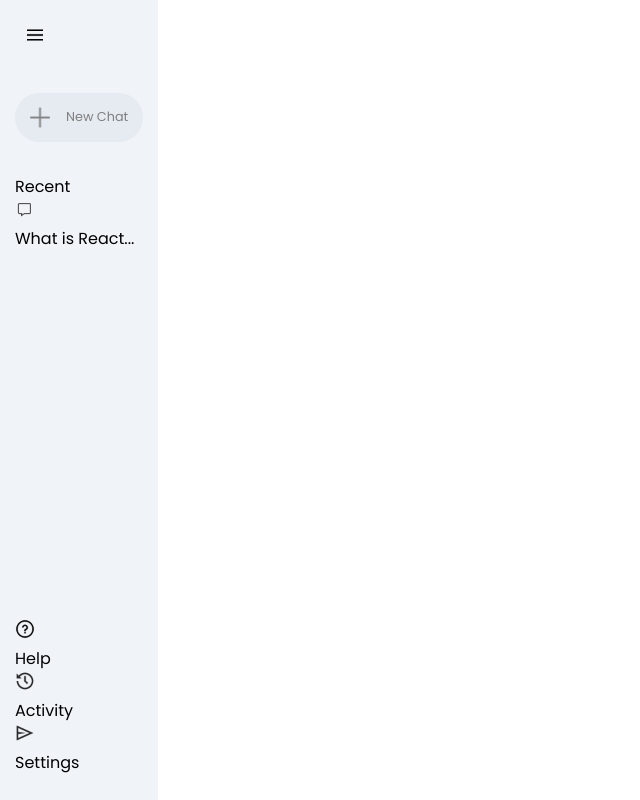
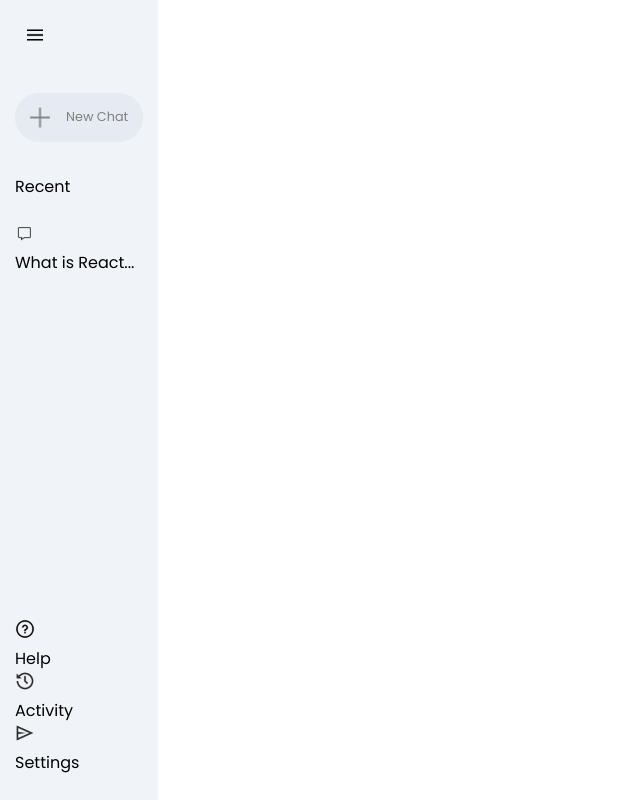
Before and after one commit to thanhhuy17/Gemini-2.0, a React (Vite) app: page / in a window 1280 px wide. Shown: the whole page, without its empty margins (0-640 px from the left). Built offline with nearby package versions, Linux system fonts and the light colour scheme.

Commit message:
change Resent

```diff
--- a/src/components/Sidebar/Sidebar.css
+++ b/src/components/Sidebar/Sidebar.css
@@ -31,3 +31,12 @@
     margin-bottom: 2rem;
     color: gray;
 }
+
+.sidebar .recent{
+    display: flex;
+    flex-direction: column;
+}
+
+.sidebar .recent__title{
+    margin-bottom: 1.5rem;
+}
```
